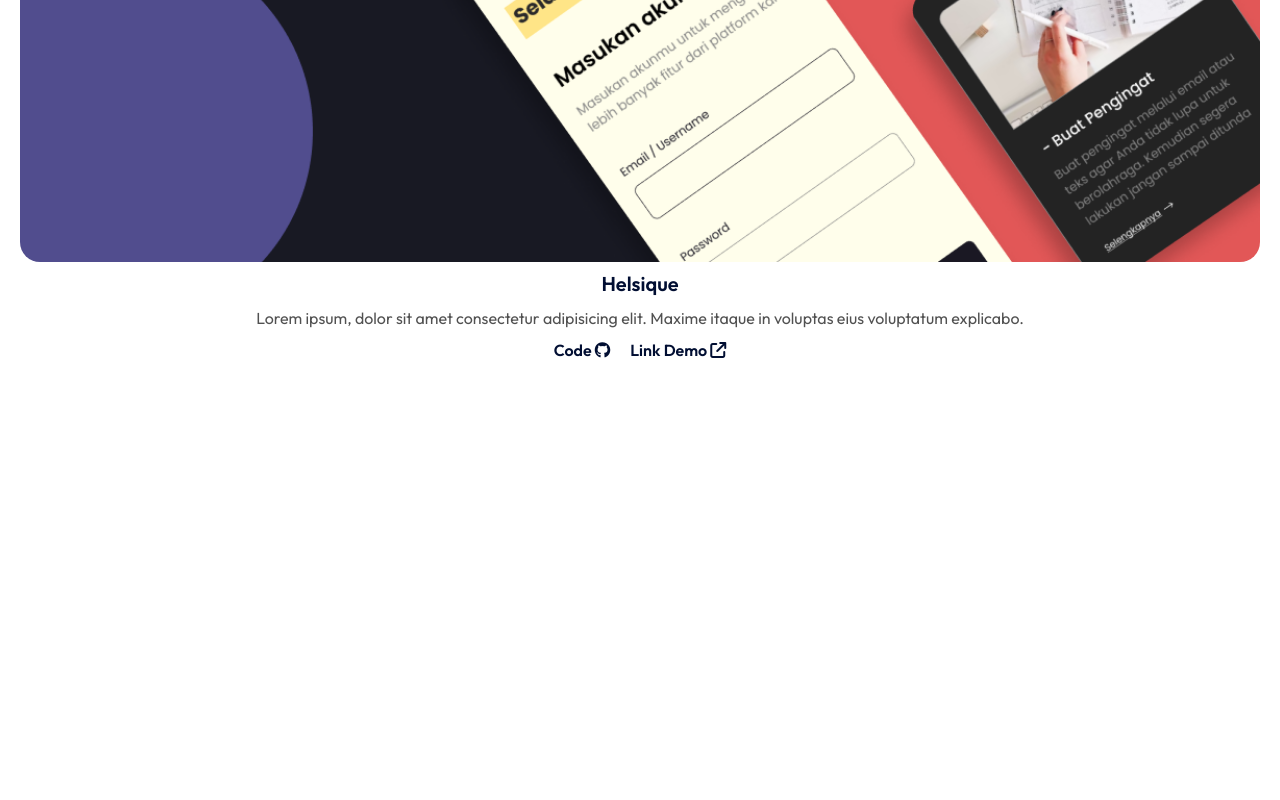
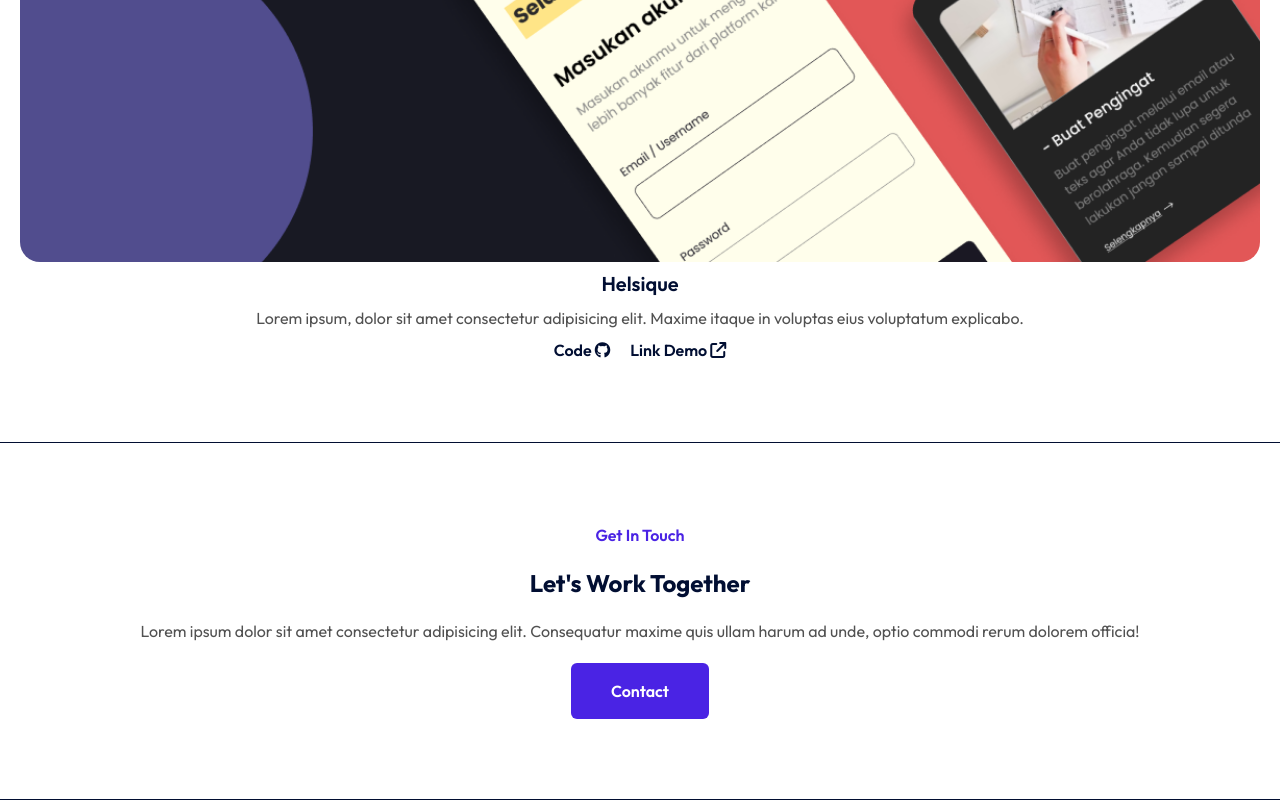
Before and after one commit to Mezzky/website-menu, a website: page index.html in a window 1280 px wide. Shown: the part 9267-10067 px from the top of the page. Before the commit the page ends 9709 px from the top, so only its background shows below. Drawn offline with nearby package versions, Linux system fonts and the light colour scheme.

Commit message:
Contact Page Done:

```diff
--- a/index.html
+++ b/index.html
@@ -347,7 +347,15 @@
     </section>
 
     <!-- Preview -->
+
     <!-- Contact -->
+    <section id="contact" class="py-20 px-5 flex flex-col items-center justify-center gap-5 border-t border-b border-dark" data-aos="fade-in" data-aos-duration="1000">
+        <span class="text-main font-semibold">Get In Touch</span>
+        <h2 class="text-dark font-bold text-2xl text-center">Let's Work Together</h2>
+        <p class="text-text text-center">Lorem ipsum dolor sit amet consectetur adipisicing elit. Consequatur maxime quis ullam harum ad unde, optio commodi rerum dolorem officia!</p>
+        <a class="px-10 py-4 rounded-md font-semibold bg-main text-white hover:bg-main/60" href="#contact">Contact</a>
+    </section>
+
     <!-- Footer -->
 
     <!-- Main JS -->
```
Also changed, not shown: CSS/output.css.
